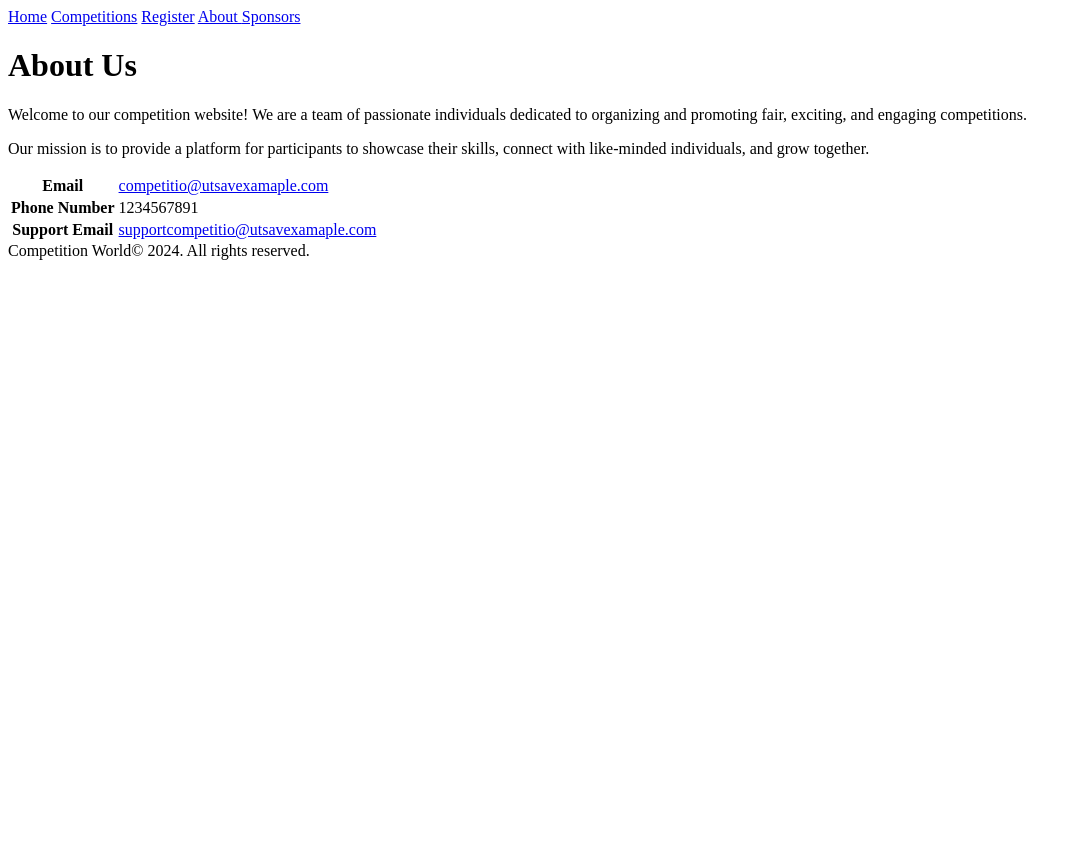
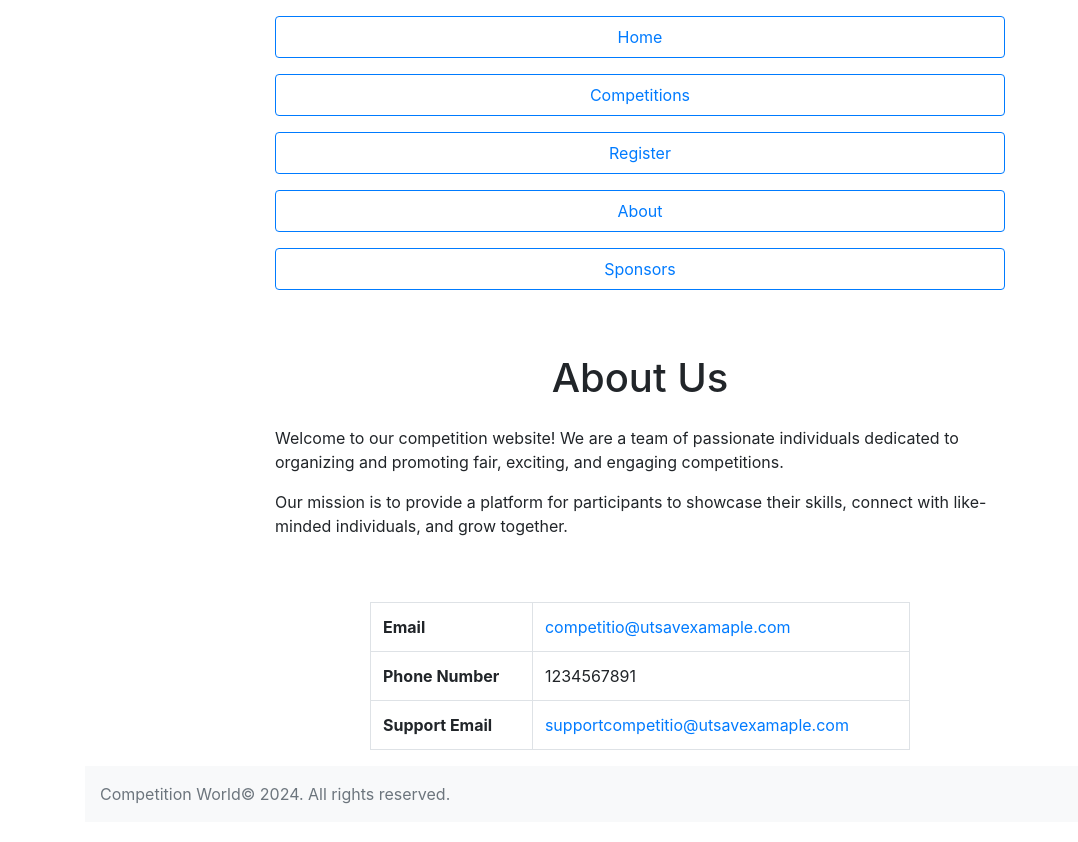
Before and after one commit to Its-utsav/wd-answer, a plain HTML site: page question-19/about.html in a window 1280 px wide. Shown: the whole page, without its empty margins (0-1078 px from the left). Before the commit the page ends 800 px from the top, so only its background shows below. Drawn offline with Linux system fonts and the light colour scheme; the site is published under a folder, as on GitHub Pages, so addresses that start at the root find nothing.

Commit message:
fix bt issue

```diff
--- a/question-19/about.html
+++ b/question-19/about.html
@@ -2,7 +2,7 @@
 <html lang="en">
   <head>
     <title>About Us - Competition Website</title>
-    <link rel="stylesheet" href="/bootstrap/bootstrap.min.css" />
+    <link rel="stylesheet" href="../bootstrap/bootstrap.min.css" />
   </head>
   <body>
     <div class="container mt-3">
```
Also changed, not shown: question-19/sponsors.html (+1 -1 lines).
